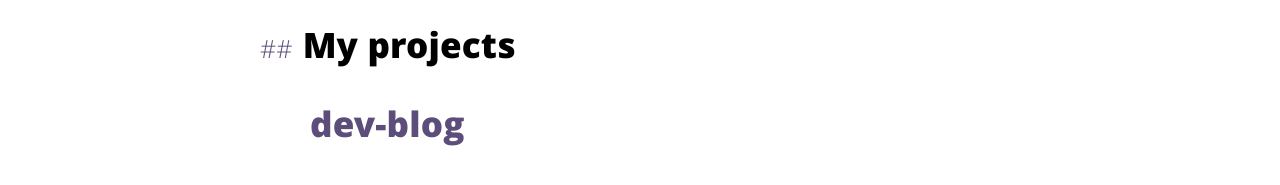
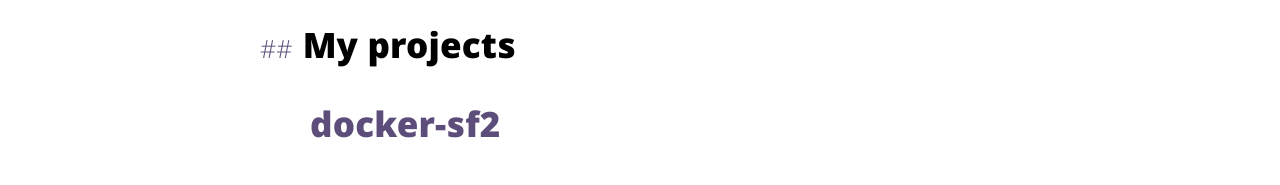
Before and after one commit to fallrising/dev-blog, a Jekyll site: the page built from about.html, in a window 1280 px wide. Shown: the part 429-614 px from the top of the page. Built offline with Jekyll 4.4.1, drawn with Linux system fonts in a browser that asks for light colours.

Commit message:
update github project to docker-sf2.

```diff
--- a/_config.yml
+++ b/_config.yml
@@ -37,7 +37,7 @@ links:
     url: /about
 # projects in header index
 projects:
-  - name: dev-blog
-    url: https://github.com/u80250-kenshin/dev-blog
+  - name: docker-sf2
+    url: https://github.com/u80250-kenshin/docker-sf2
 # exclude my node related stuff
 exclude: ['package.json', 'src', 'node_modules']
```
